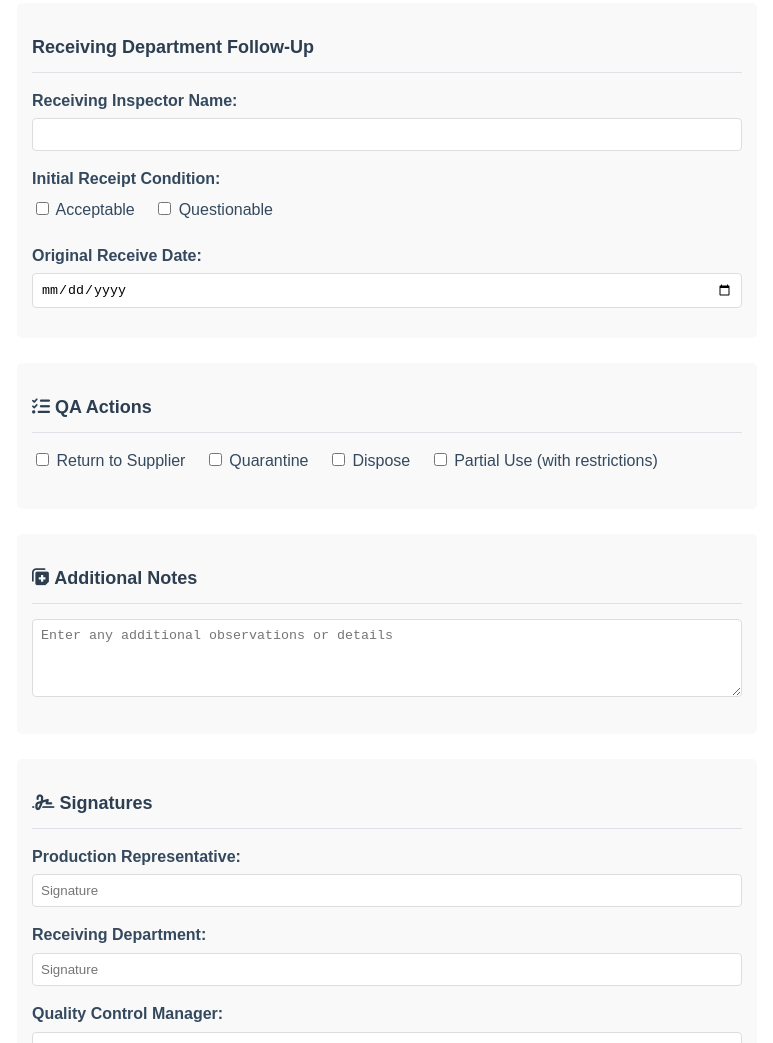
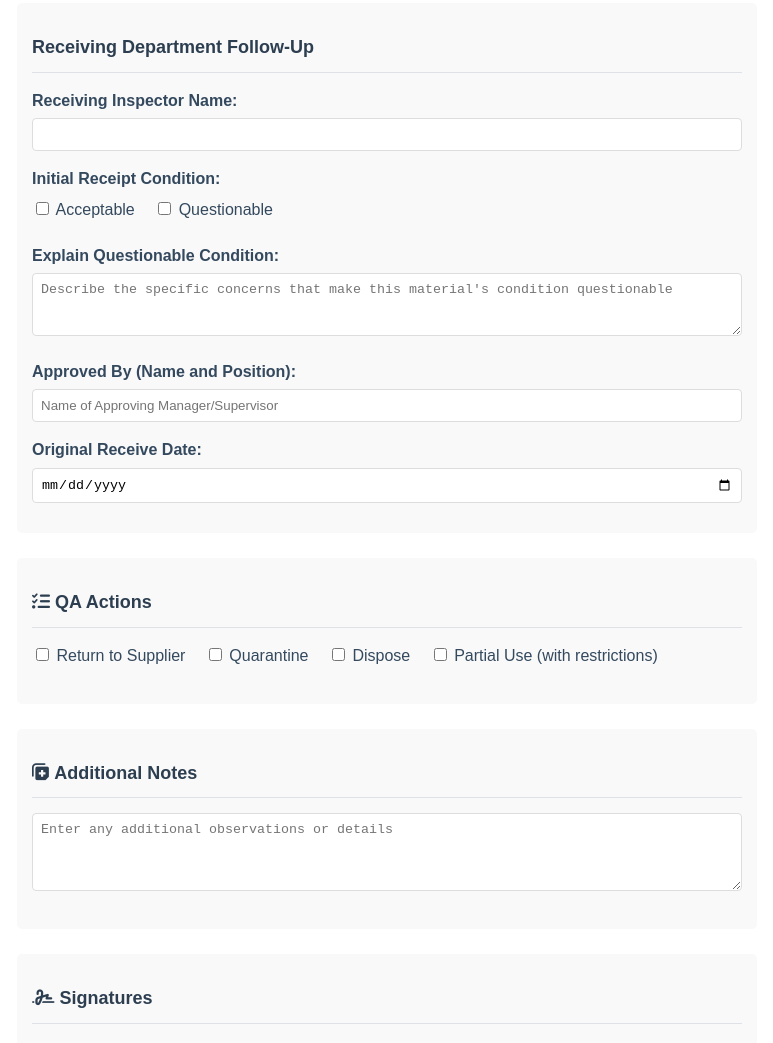
Before and after one commit to MaycoRmz/DMIR, a plain HTML site: page index.html in a window 1280 px wide. Shown: the part 1355-2398 px from the top of the page, without its empty margins (253-1026 px from the left). Drawn offline with Linux system fonts and the light colour scheme.

Commit message:
Update index.html
Questionable

```diff
--- a/index.html
+++ b/index.html
@@ -213,7 +213,13 @@
                         <span>Questionable</span>
                     </label>
                 </div>
+                <div id="questionableConditionDetails">
+                    <label><strong>Explain Questionable Condition:</strong></label>
+                    <textarea name="questionableConditionExplanation" rows="3" placeholder="Describe the specific concerns that make this material's condition questionable"></textarea>
 
+                    <label>Approved By (Name and Position):</label>
+                    <input type="text" name="questionableConditionApprover" placeholder="Name of Approving Manager/Supervisor">
+                </div>
                 <label>Original Receive Date:</label>
                 <input type="date" name="receiveDate">
             </div>
```
